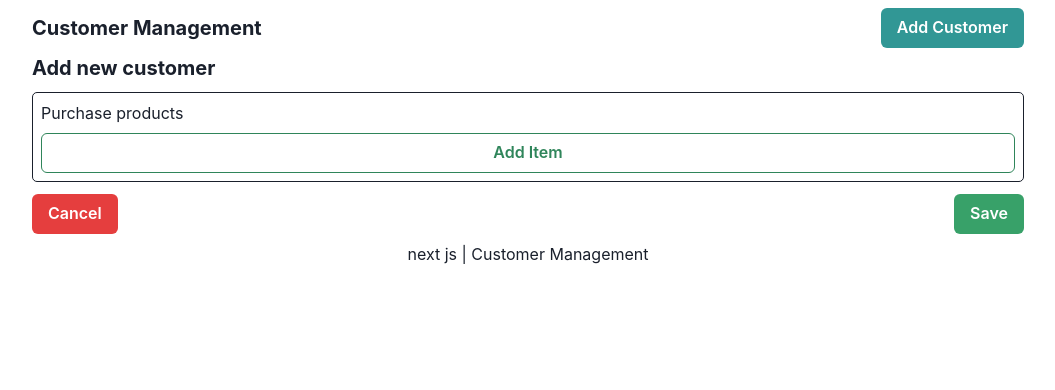
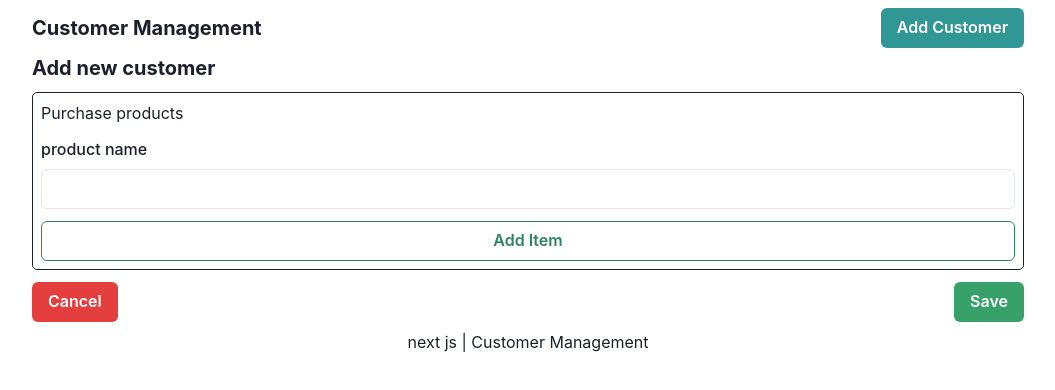
Before and after one commit to deaduchiha/customer-managment, a Next.js app: page /add-customer in a window 1280 px wide. Both pictures are taken after a click on the button "Add Item". Shown: the top 390 px of the page, without its empty margins (112-1167 px from the left). Built offline with nearby package versions, Linux system fonts and the light colour scheme.

Commit message:
map on products and take item list

```diff
--- a/components/modules/itemList.jsx
+++ b/components/modules/itemList.jsx
@@ -1,5 +1,7 @@
+import React from "react";
 import { Box, Button, Text } from "@chakra-ui/react";
-import React from "react";
+
+import FormInput from "./formInput";
 
 const ItemList = ({ form, setForm }) => {
   const { products } = form;
@@ -11,9 +13,23 @@ const ItemList = ({ form, setForm }) => {
     });
     console.log(products);
   };
+
+  const changeHandler = () => {};
+
   return (
     <Box border="1px" borderRadius={5} my={3} p={2}>
       <Text mb={2}>Purchase products</Text>
+      {products.map((product, index) => (
+        <Box key={index}>
+          <FormInput
+            name="name"
+            label="product name"
+            type="text"
+            value={product.name}
+            onChange={changeHandler}
+          />
+        </Box>
+      ))}
       <Button
         w="full"
         colorScheme="green"
```
